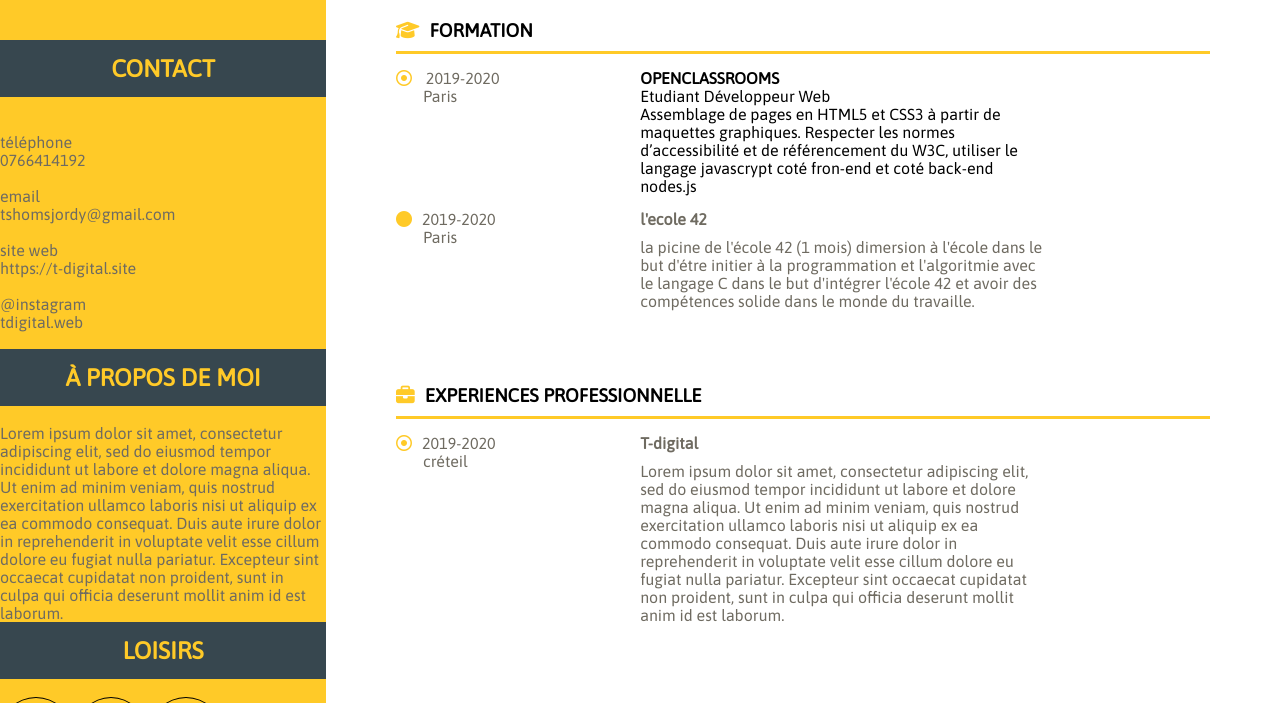
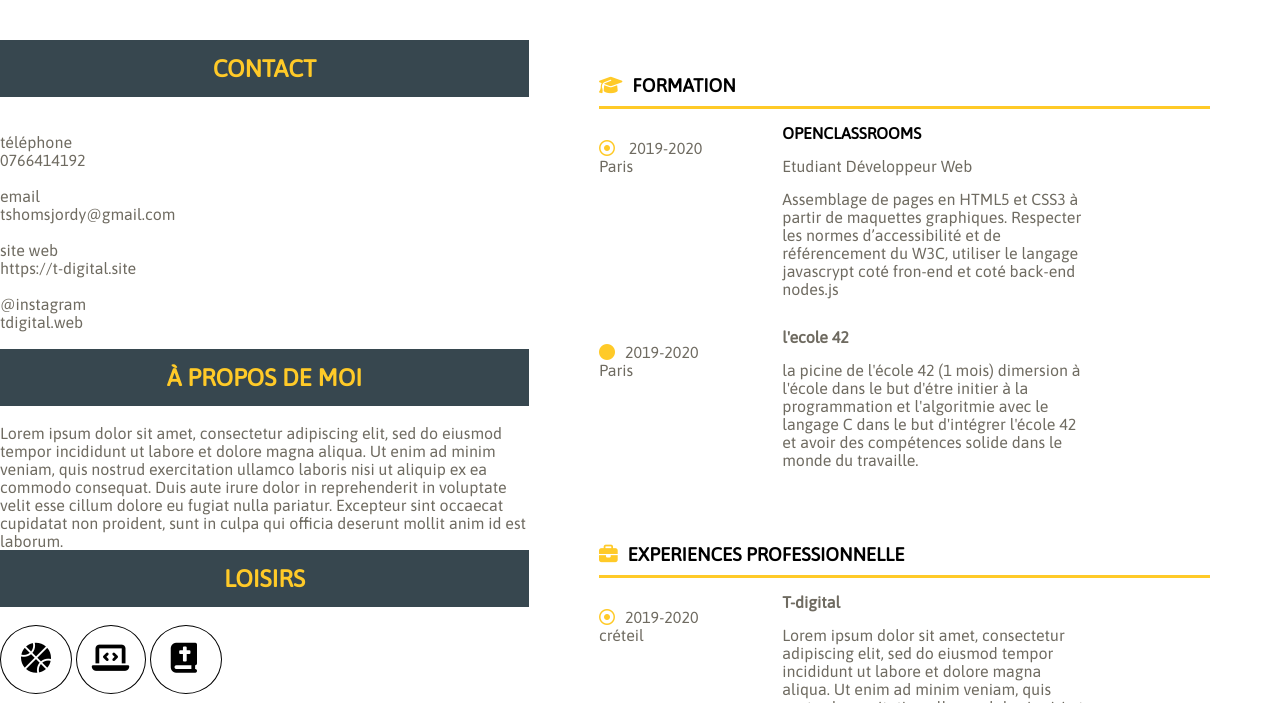
Before and after one commit to Tshoms/Tshoms-CV, a plain HTML site: page Index.html in a window 1280 px wide. Shown: the part 249-952 px from the top of the page. Drawn offline with Linux system fonts and the light colour scheme.

Commit message:
18/03 final

```diff
--- a/css/style.css
+++ b/css/style.css
@@ -28,14 +28,13 @@
      display: flex;
     }
 
-    #box--2 /* dimention et couleur du coldroit */
+    #box2 /* dimention et couleur du coldroit */
     {
-     width: 954px;
-     height: 1280px;
-     background-color: #ffffff;
+     width:954px;
+     height:1280px;
     }
 
-    #box--1 /* dimension et couleur du aside/colgauche */
+    #box1 /* dimension et couleur du aside/colgauche */
    {
     width: 326px;
     height: 1280px;
@@ -180,7 +179,7 @@
 
     #recommandations /* emplacement du titre */
    {
-    margin-top: 85px;
+    margin-top: 65px;
     margin-bottom: 20px;
     margin-left: 70px;
     margin-right: 70px;
@@ -247,75 +246,37 @@
    color: black;
   }
 
-   #box--2, .row  /* modification des bloc's dans "article" */
+   #box2, .row  /* modification des bloc's dans "article" */
   {
    display: flex;
   }
 
-  .bloc-1
+  .bloc-1, .bloc-3, .bloc-5
   {
    margin-top: 15px;
    width: 30%;
   }
 
-  .bloc-2
-  {
-   margin-top: 15px;
-   width: 50%;
-  }
-
-  .bloc-3
- {
-  margin-top: 15px;
-  width: 30%;
- }
-
-  .bloc-4
-  {
-   margin-top: 15px;
-   width: 50%;
-  }
-
-
-  .bloc-5
-  {
-   margin-top: 15px;
-   width: 30%;
-  }
-
-  .bloc-6
+  .bloc-7, .bloc-8, .bloc-6, .bloc-4, .bloc-2
  {
   margin-top: 15px;
   width: 50%;
  }
 
-  .bloc-7
- {
-   margin-top: 15px;
-   width: 50%;
- }
-
-  .bloc-8
-  {
-   margin-top: 15px;
-   width: 50%;
-  }
-
-.bloc-1 p.bloc-2 p, .bloc-3 p, .bloc-4 p, .bloc-5 p, .bloc-6 p, .bloc-7 p, .bloc-8 p
+.bloc-1 p, .bloc-2 p, .bloc-3 p, .bloc-4 p, .bloc-5 p, .bloc-6 p, .bloc-7 p, .bloc-8 p
 {
-  margin-top: 15;
+  margin-top: 15px;
   margin-bottom: 15px;
   color: #6F6B61;
 }
 
- .bloc-1 h4, .bloc-2 h4 .bloc-3 h4, .bloc-4 h4, .bloc-5 h4, .bloc-6 h4, .bloc-7 h4, .bloc-8 h4
-
+.bloc-1 h4, .bloc-2 h4 .bloc-3 h4, .bloc-4 h4, .bloc-5 h4, .bloc-6 h4, .bloc-7 h4, .bloc-8 h4
 {
  color: #6F6B61;
  margin-bottom: 10px;
 }
 
-#box--2 article p span /* pour centrer le text apres la date / box--2 */
+#box2 article p span /* pour centrer le text apres la date / box--2 */
 {
   margin-left: 27px;
 }
@@ -345,7 +306,7 @@
     align-items: stretch; /* tres important pour la hauteur des deux box's */
   }
 
-   #box--1
+   #box1
   {
     height: auto; /* tres important pour la hauteur des deux box's */
   }
@@ -355,14 +316,13 @@
     display:inherit;
   }
 
-  header, #box--2 section
+  header, #box2 section
   {
     margin-left:20px;
     margin-right:20px;
   }
 
-
-  #loisirs
+   #loisirs
   {
     margin-top: 580px;
   }
@@ -375,6 +335,14 @@
   #recommandations /* la hauteur */
   {
   margin-top: 30px;
+  }
+}
+
+@media screen and (max-width: 800px){
+
+  #experiences, #recommandations /* la hauteur */
+  {
+  margin-top: 20px;
   }
 }
 
@@ -409,10 +377,10 @@
    font-size: 2em;
    text-transform: uppercase;
    text-align:center !important;
-   padding-top: -10px;
+   padding-top: 10px;
   }
 
-  #box--1, #box--2
+  #box1, #box2
   {
     width: auto;
   }
@@ -424,7 +392,7 @@
     font-size: 1.5em;
   }
 
-  #box--2 p
+  #box2 p
   {
     text-align: center;
     margin-right: -100px;  /* important : pour que le text soit bien répartie!!! */
@@ -517,7 +485,7 @@
   font-size: 2em;
   text-transform: uppercase;
   text-align:center !important;
-  padding-top: -10px;
+  padding-top: 10px;
 }
 
   p
@@ -538,7 +506,7 @@
     font-weight: bold;
   }
 
-  #box--2 p
+  #box2 p
   {
     text-align: center;
     margin-right: -80px;  /* important : pour que le text soit bien répartie!!! */
```
Also changed, not shown: index.html (+2 -2 lines).
